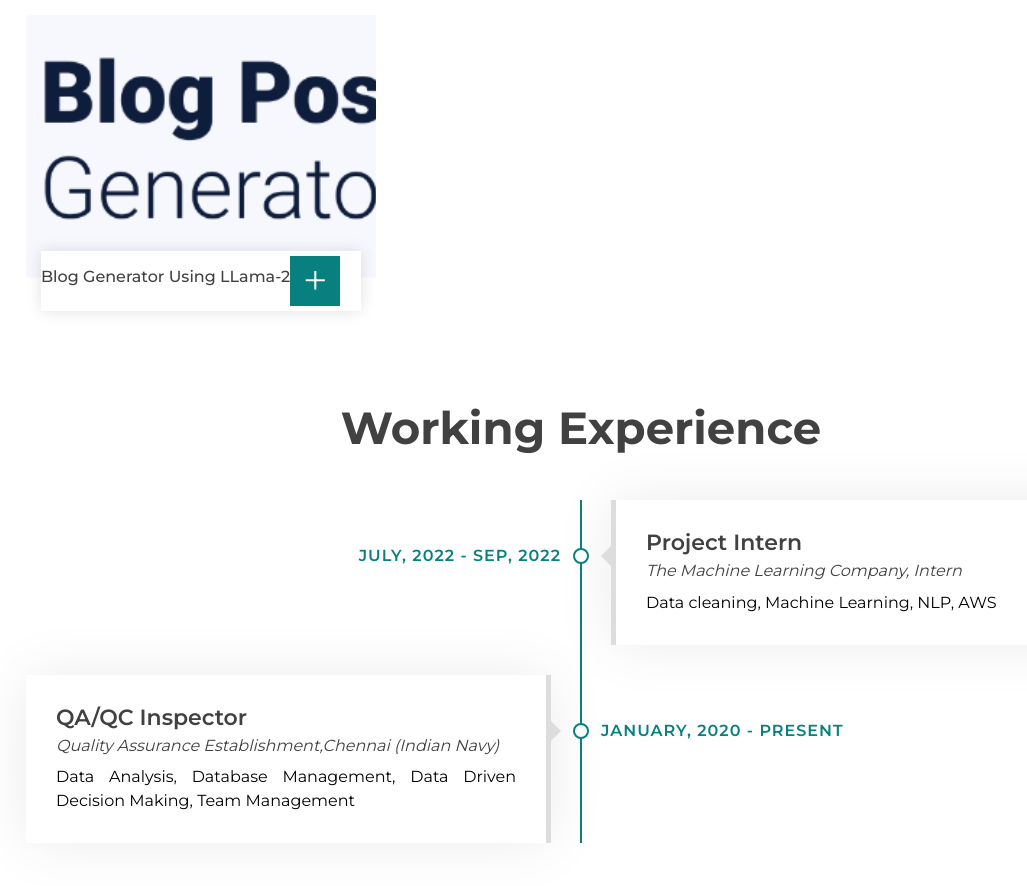
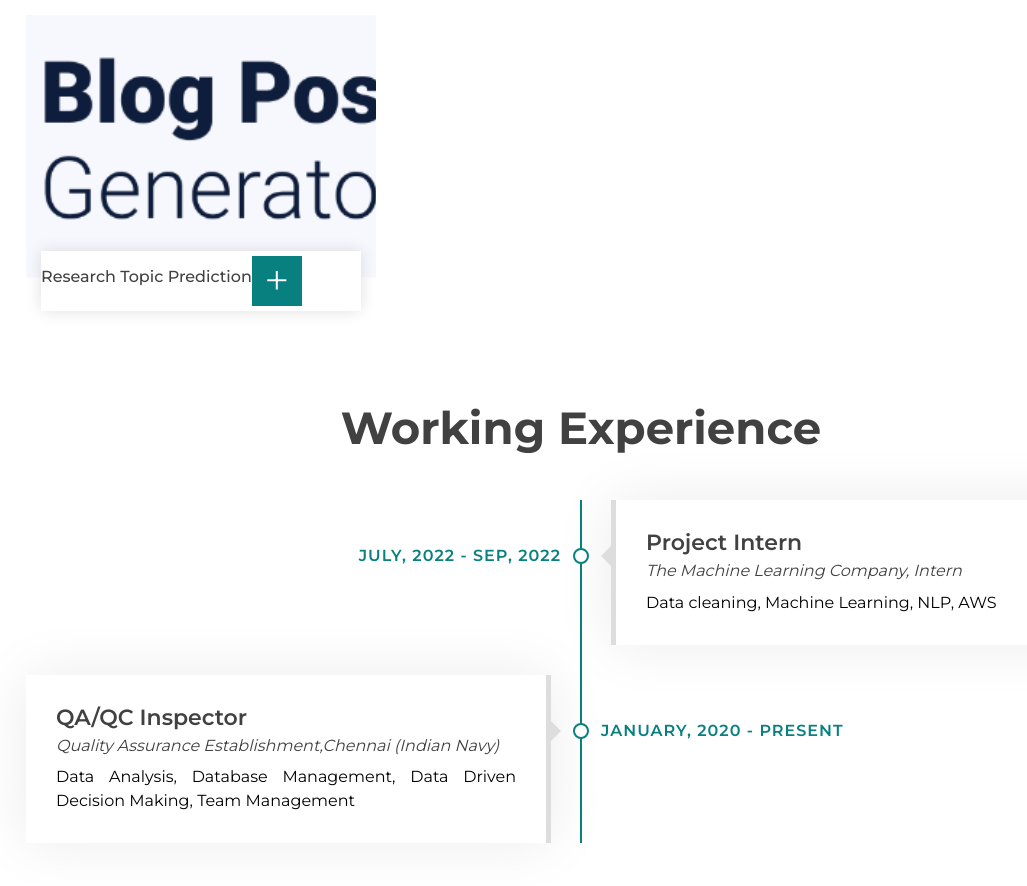
Before and after one commit to Saravanan-SD/saravanan-s-Portfolio, a plain HTML site: page index.html in a window 1280 px wide. Shown: the part 2571-3457 px from the top of the page, without its empty margins (59-1086 px from the left). Drawn offline with nearby package versions, Linux system fonts and the light colour scheme.

Commit message:
Research Topic Prediction

```diff
--- a/index.html
+++ b/index.html
@@ -251,8 +251,8 @@
                             <p><img src="img/Blog Post Generator.png" alt="Image"></p>
                         </div>
                         <div class="portfolio-text">
-                            <h6 style="text-align: center;">Blog Generator Using LLama-2</h6>
-                            <a class="btn" href="https://github.com/Saravanan-SD/Blog-Generation-using-LLama-2">+</a>
+                            <h6 style="text-align: center;">Research Topic Prediction</h6>
+                            <a class="btn" href="https://github.com/Saravanan-SD/Research-topic-Prediction">+</a>
                         </div>
                     </div>
                 </div>
```
